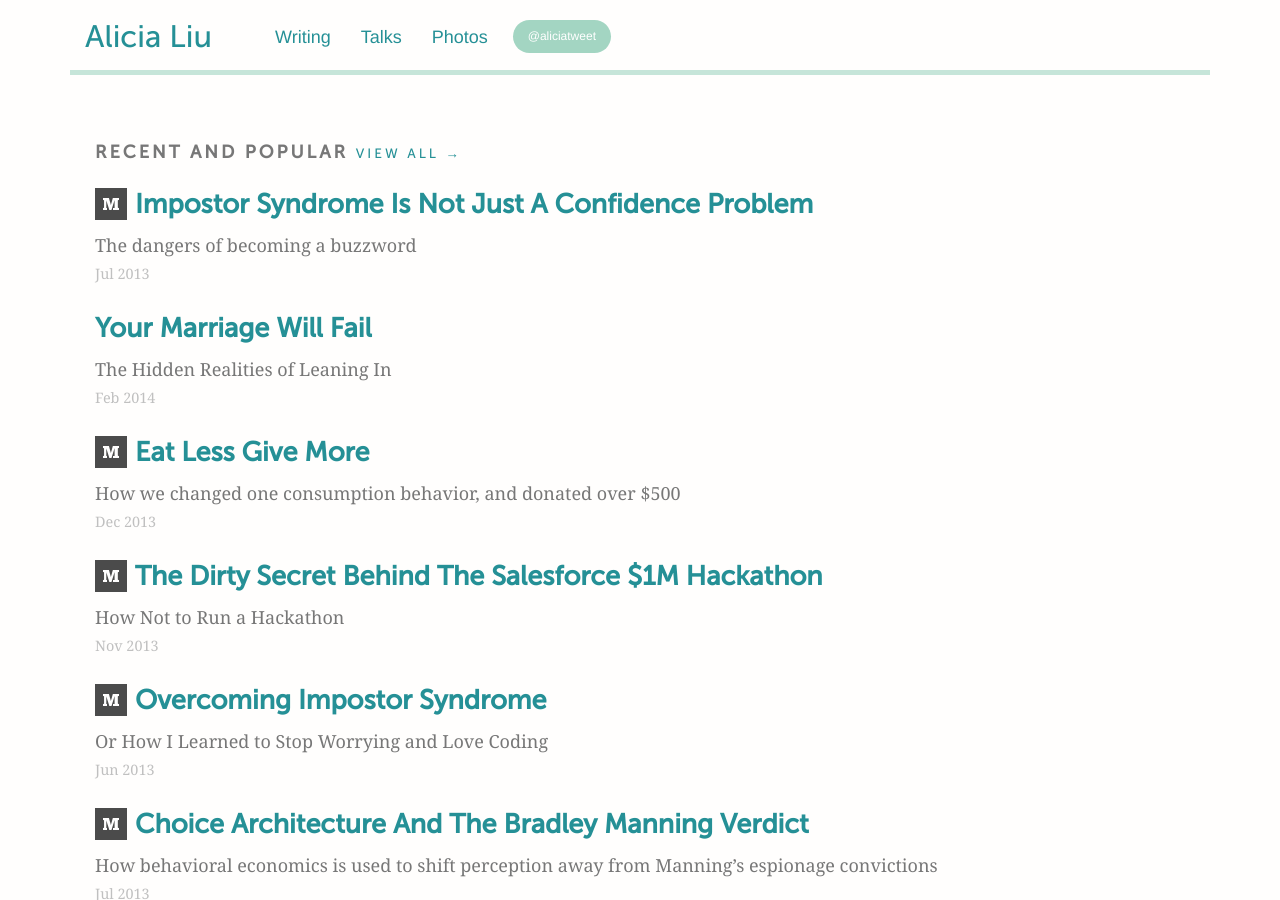
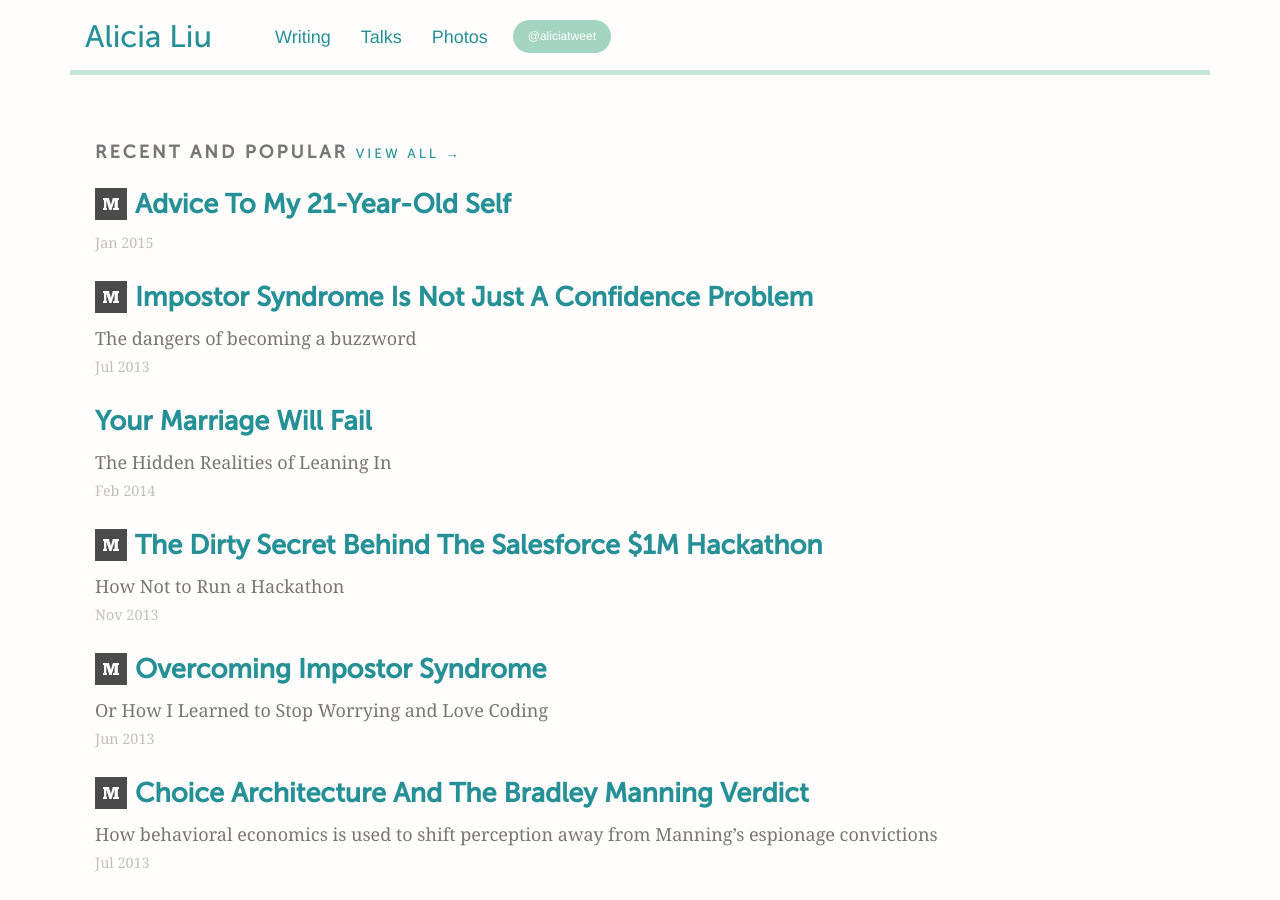
Before and after one commit to alicial/alicial.github.io, a Jekyll site: the page built from index.html, in a window 1280 px wide and 900 px high. Built offline with Jekyll 4.4.1, drawn with Linux system fonts in a browser that asks for light colours; nearby versions of some CDN libraries; Markdown is read by kramdown in place of the engine named in the settings.

```diff
--- a/_layouts/default.html
+++ b/_layouts/default.html
@@ -31,7 +31,7 @@
 <script type="text/javascript">
   var _gaq = _gaq || [];
   _gaq.push(['_setAccount', 'UA-15515410-1']);
-  _gaq.push(['_setDomainName', 'alicialiu.net']);
+  _gaq.push(['_setDomainName', 'alicialiu.me']);
   _gaq.push(['_trackPageview']);
   (function() {
     var ga = document.createElement('script'); ga.type = 'text/javascript'; ga.async = true;
--- a/index.html
+++ b/index.html
@@ -6,27 +6,27 @@ title: Alicia Liu
   <section>
     <h5>Recent and Popular <small><a href="/writing">View all &rarr;</a></small></h5>
     <dl>
+      <dt><a class="medium" target="_blank" href="https://medium.com/@aliciatweet/advice-to-my-21-year-old-self-6ffcaaa72d42">Advice to My 21-year-old Self</a></dt>
+      <dd><time>Jan 2015</time></dd>
       <dt><a class="medium" target="_blank" href="https://medium.com/@aliciatweet/impostor-syndrome-is-not-just-a-confidence-problem-dea670e59f6e">Impostor Syndrome Is Not Just a Confidence Problem</a></dt>
       <dd>The dangers of becoming a buzzword <time>Jul 2013</time></dd>
       <dt><a target="_blank" href="http://modelviewculture.com/pieces/your-marriage-will-fail">Your Marriage Will Fail</a></dt>
       <dd>The Hidden Realities of Leaning In <time>Feb 2014</time></dd>
-      <dt><a class="medium" target="_blank" href="https://medium.com/better-humans/2948c97de847">Eat Less Give More</a></dt>
-      <dd>How we changed one consumption behavior, and donated over $500 <time>Dec 2013</time></dd>
       <dt><a class="medium" target="_blank" href="https://medium.com/hackers-and-hacking/b839268fb82d">The Dirty Secret Behind the Salesforce $1M Hackathon</a></dt>
       <dd>How Not to Run a Hackathon <time>Nov 2013</time></dd>
       <dt><a class="medium" target="_blank" href="https://medium.com/tech-talk/bdae04e46ec5">Overcoming Impostor Syndrome</a></dt>
       <dd>Or How I Learned to Stop Worrying and Love Coding <time>Jun 2013</time></dd>
       <dt><a class="medium" target="_blank" href="https://medium.com/law-of-the-land/cc9f6852bb83">Choice Architecture and the Bradley Manning Verdict</a></dt>
       <dd>How behavioral economics is used to shift perception away from Manning&#8217;s espionage convictions <time>Jul 2013</time></dd>
-      <dt><a target="_blank" href="http://blog.alicialiu.net/post/39461829635/two-things-that-changed-my-life-this-past-year">Two things that changed my life this past year</a></dt>
+      <dt><a target="_blank" href="http://blog.alicialiu.me/post/39461829635/two-things-that-changed-my-life-this-past-year">Two things that changed my life this past year</a></dt>
       <dd>Reflections on life <time>Jan 2013</time></dd>
-      <dt><a target="_blank" href="http://blog.alicialiu.net/post/14304196357/dear-lego-please-get-it-right-this-time" title="Dear Lego, Please Get it Right this Time">Dear Lego, Please Get it Right this Time</a></dt>
+      <dt><a target="_blank" href="http://blog.alicialiu.me/post/14304196357/dear-lego-please-get-it-right-this-time" title="Dear Lego, Please Get it Right this Time">Dear Lego, Please Get it Right this Time</a></dt>
       <dd>Lego's attempts to win over girls are misguided <time>Dec 2011</time></dd>
-      <dt><a target="_blank" href="http://blog.alicialiu.net/post/9725116136/brogramming-no-thanks" title="Brogramming? No Thanks.">Brogramming? No Thanks.</a></dt>
+      <dt><a target="_blank" href="http://blog.alicialiu.me/post/9725116136/brogramming-no-thanks" title="Brogramming? No Thanks.">Brogramming? No Thanks.</a></dt>
       <dd>Oh Brogrammers... <time>Oct 2011</time></dd>
-      <dt><a target="_blank" href="http://blog.alicialiu.net/post/9245739768/why-girls-and-boys-should-learn-how-to-code" title="Why Girls (and Boys) Should Learn How to Code">Why Girls (and Boys) Should Learn How to Code</a></dt>
+      <dt><a target="_blank" href="http://blog.alicialiu.me/post/9245739768/why-girls-and-boys-should-learn-how-to-code" title="Why Girls (and Boys) Should Learn How to Code">Why Girls (and Boys) Should Learn How to Code</a></dt>
       <dd>Coding should be taught early on <time>Aug 2011</time></dd>
-      <dt><a target="_blank" href="http://blog.alicialiu.net/post/6097321004/the-value-of-good-writing" title="The Value of Good Writing">The Value of Good Writing</a></dt>
+      <dt><a target="_blank" href="http://blog.alicialiu.me/post/6097321004/the-value-of-good-writing" title="The Value of Good Writing">The Value of Good Writing</a></dt>
       <dd>Why I write <time>Jun 2011</time></dd>
     </dl>
   </section>
```
Also changed, not shown: talks/index.html (+11 -11 lines), writing/index.html (+19 -17 lines).
